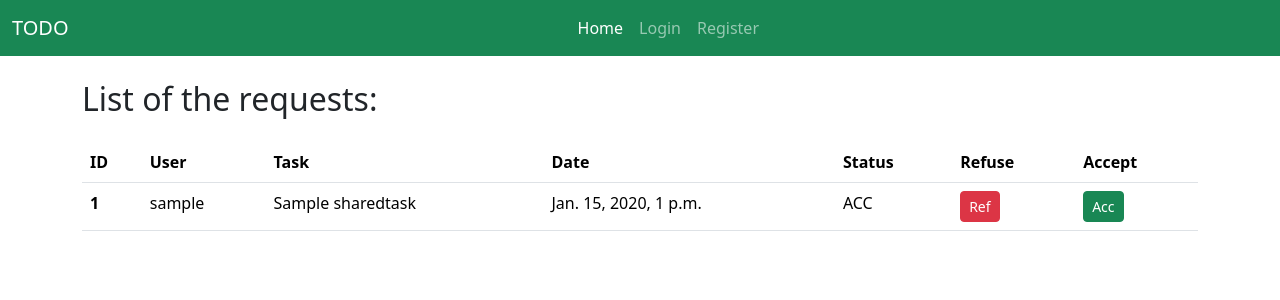
After one commit to AsHkAn-Django/realtime-collab-todo, a Django app: page /shared_tasks/request_project_list/ in a window 1280 px wide. The commit adds this page. Shown: the top 300 px of the page. Run offline with Django 5.2, Linux system fonts and the light colour scheme; tables that the repository leaves empty hold one stand-in row (values such as "Sample post"); parts of the project's set-up code (start-up, migrations or seed data) failed here and were passed over; some libraries are stand-ins or nearby versions.

Commit message:
accept and refuse added

```diff
--- a/myApp/templates/base.html
+++ b/myApp/templates/base.html
@@ -38,7 +38,7 @@
               <a class="nav-link" href="{% url 'myApp:add_category' %}">Add Category</a>
             </li>
             <li class="nav-item">
-              <a class="nav-link" href="{% url 'shared_tasks:shared_tasks_list' %}">Shared Tasks</a>
+              <a class="nav-link" href="{% url 'shared_task:shared_task_list' %}">Shared Tasks</a>
             </li>
             <li class="nav-item"></li>
               <form action="{% url 'account:logout' %}" method="post">
@@ -60,7 +60,7 @@
       </div>
     </div>
   </nav>
-
+  {% bootstrap_messages %}
   <div class="container mt-4">
     {% block content %}
     {% endblock content %}
--- a/shared_tasks/models.py
+++ b/shared_tasks/models.py
@@ -7,6 +7,7 @@ class SharedTask(models.Model):
     title = models.CharField(max_length=150)
     description = models.TextField()
     participants = models.ManyToManyField(settings.AUTH_USER_MODEL, through='ParticipationRequest', related_name='participating_tasks')
+    creator = models.ForeignKey(settings.AUTH_USER_MODEL, on_delete=models.CASCADE)
     completed = models.BooleanField(default=False)
     created = models.DateTimeField(auto_now_add=True)
 
@@ -57,7 +58,7 @@ class ParticipationRequest(models.Model):
         ]
 
     def __str__(self):
-        return f'{self.user.username} requested for {self.shared_task.title}'
+        return f'{self.user.username} requested for {self.task.title}'
 
     def accept(self):
         self.status = self.Status.ACCEPTED
--- /dev/null
+++ b/shared_tasks/templates/shared_task/request_project_list.html
@@ -0,0 +1,35 @@
+{% extends 'base.html' %}
+
+{% block content %}
+  <h2 class="my-4">List of the requests:</h2>
+
+  <table class="table">
+    <thead>
+      <tr>
+        <th scope="col">ID</th>
+        <th scope="col">User</th>
+        <th scope="col">Task</th>
+        <th scope="col">Date</th>
+        <th scope="col">Status</th>
+        <th scope="col">Refuse</th>
+        <th scope="col">Accept</th>
+      </tr>
+    </thead>
+    <tbody>
+      {% for request in requests %}
+      <tr>
+        <th scope="row">{{request.id}}</th>
+        <td>{{request.user}}</td>
+        <td>{{request.task.title}}</td>
+        <td>{{request.created}}</td>
+        <td>{{request.status}}</td>
+        <td><a href="{% url 'shared_task:refuse_user' request.pk %}" class="btn btn-danger btn-sm">Ref</a></td>
+        <td><a href="{% url 'shared_task:accept_user' request.pk %}" class="btn btn-success btn-sm">Acc</a></td>
+      </tr>
+      {% endfor %}
+    </tbody>
+  </table>
+
+
+
+{% endblock content %}
--- a/shared_tasks/urls.py
+++ b/shared_tasks/urls.py
@@ -5,5 +5,10 @@ from django.urls import path
 app_name = 'shared_tasks'
 
 urlpatterns = [
-    path('', views.SharedTaskListView.as_view(), name='shared_tasks_list'),
+    path('', views.SharedTaskListView.as_view(), name='shared_task_list'),
+    path('participation_request/<int:pk>/', views.ParticipationRequestCreateView.as_view(), name='participation_request'),
+    path('request_project_list/', views.RequestProjectListView.as_view(), name='request_project_list'),
+    path('request_project_list/accept/<int:pk>/', views.accept_user, name='accept_user'),
+    path('request_project_list/refuse/<int:pk>/', views.refuse_user, name='refuse_user'),
+
 ]
--- a/shared_tasks/views.py
+++ b/shared_tasks/views.py
@@ -1,12 +1,54 @@
-from django.shortcuts import render
 from django.views import generic
-from .models import TaskRecord, SubTask, SharedTask
-from .forms import TaskRecordForm, SubTaskForm, ShareTaskForm
+from .models import TaskRecord, SubTask, SharedTask, ParticipationRequest
+from .forms import TaskRecordForm, SubTaskForm, ShareTaskForm, ParticipationRequestForm
 from django.contrib.auth.mixins import LoginRequiredMixin
+from django.shortcuts import get_object_or_404, redirect
+from django.contrib import messages
+from django.urls import reverse_lazy
 
 
 
 class SharedTaskListView(LoginRequiredMixin, generic.ListView):
-    model = SharedTask
     context_object_name = 'shared_tasks'
-    template_name = "shared_tasks/shared_tasks_list.html"
+    template_name = "shared_task/shared_task_list.html"
+
+    def get_queryset(self):
+        queryset = SharedTask.objects.all()
+        for task in queryset:
+            task.show_participate_button = ( self.request.user != task.creator and self.request.user not in task.participants.all())
+        return queryset
+
+
+class ParticipationRequestCreateView(generic.CreateView):
+    model = ParticipationRequest
+    form_class = ParticipationRequestForm
+    template_name = "shared_task/participation_request.html"
+    success_url = reverse_lazy('shared_task:shared_task_list')
+
+    def form_valid(self, form):
+        task_id = self.kwargs.get('pk')
+        task = get_object_or_404(SharedTask, pk=task_id)
+        if ParticipationRequest.objects.filter(user=self.request.user, task=task).exists():
+            messages(self.request, 'You have already sent a request for this project. Please just wait for the response.')
+            return self.form_invalid(form)
+        form.instance.user = self.request.user
+        form.instance.task = task
+        messages.success(self.request, 'Your request has been sent successfully. The project owner will inform you ASAP.')
+        return super().form_valid(form)
+
+
+class RequestProjectListView(generic.ListView):
+    model = ParticipationRequest
+    template_name = "shared_task/request_project_list.html"
+    context_object_name = "requests"
+
+
+def accept_user(request, pk):
+    request = get_object_or_404(ParticipationRequest, pk=pk)
+    request.accept()
+    return redirect('shared_task:request_project_list')
+
+def refuse_user(request, pk):
+    request = get_object_or_404(ParticipationRequest, pk=pk)
+    request.refuse()
+    return redirect('shared_task:request_project_list')
--- a/toDoList/urls.py
+++ b/toDoList/urls.py
@@ -21,6 +21,6 @@ from django.urls import path, include
 urlpatterns = [
     path('admin/', admin.site.urls),
     path('accounts/', include('account.urls')),
-    path('shared_tasks/', include('shared_tasks.urls', namespace='shared_tasks')),
+    path('shared_tasks/', include('shared_tasks.urls', namespace='shared_task')),
     path('', include('myApp.urls', namespace='myApp')),
 ]
```
Also changed, not shown: shared_tasks/forms.py (+8 -1 lines), shared_tasks/templates/shared_task/participation_request.html (added, +15 -0 lines), shared_tasks/templates/shared_task/shared_task_list.html (added, +33 -0 lines), shared_tasks/templates/shared_tasks/shared_tasks_list.html (deleted, +0 -24 lines), shared_tasks/migrations/0002_sharedtask_creator.py (added).
